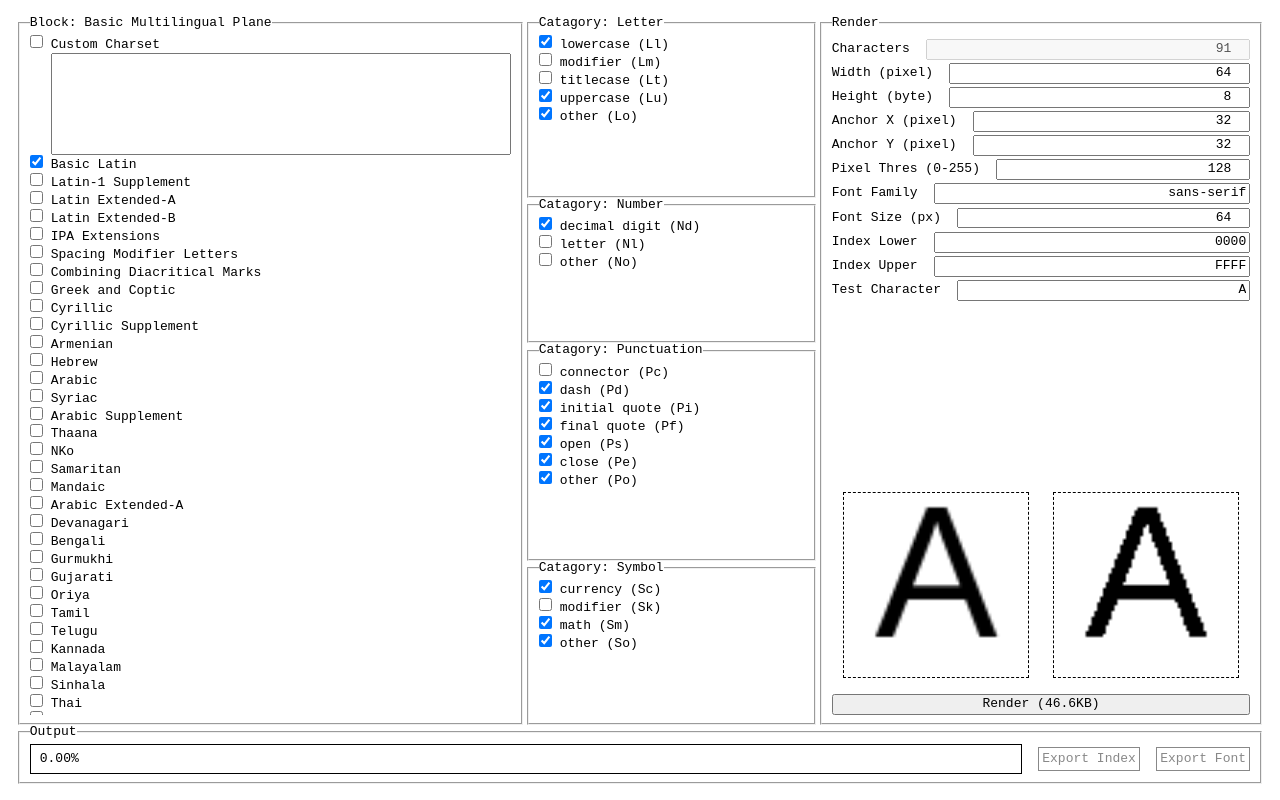
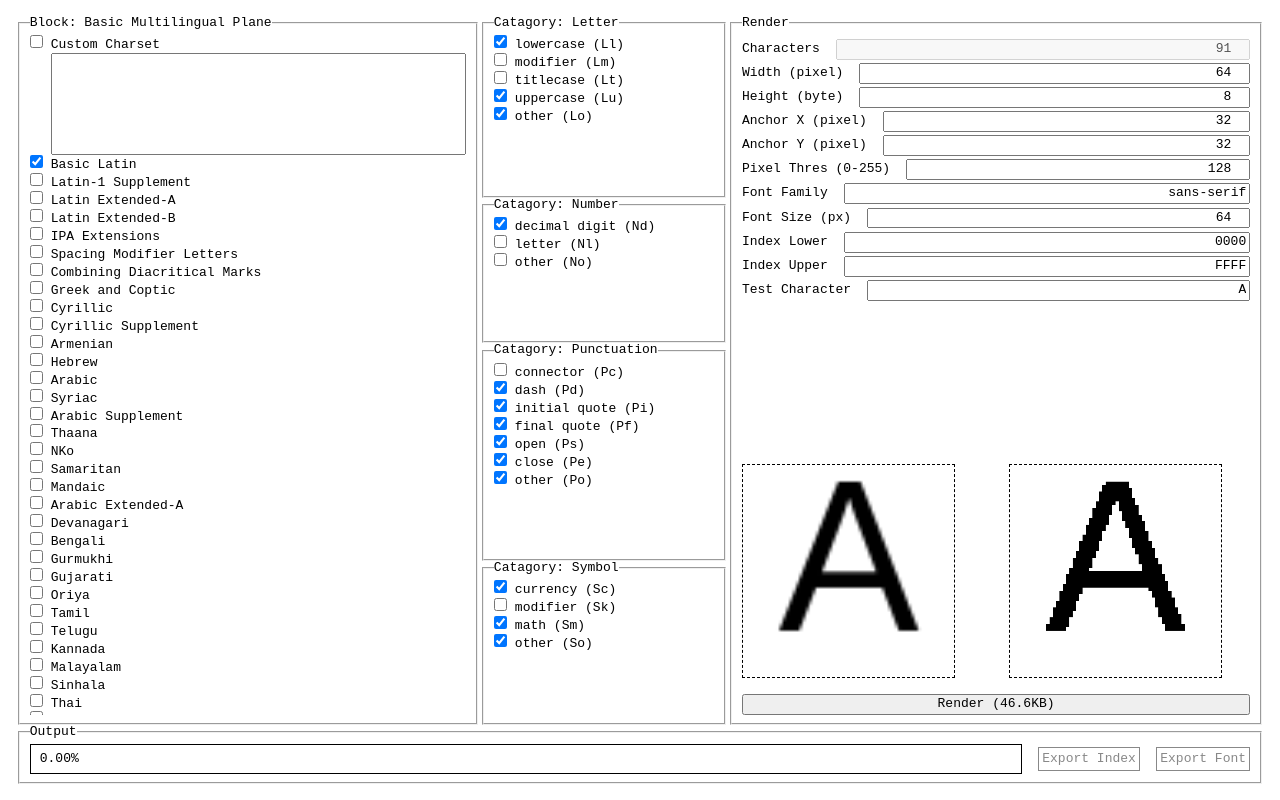
Before and after one commit to akiroz/monofont, a website built with Parcel: page src/index.html in a window 1280 px wide. Built offline with nearby package versions, Linux system fonts and the light colour scheme.

Commit message:
Disable antialiasing on threshold image

```diff
--- a/src/index.css
+++ b/src/index.css
@@ -38,7 +38,7 @@ input:invalid {
 /* Input Section ==================================== */
 
 section.catagory, fieldset.catagory, fieldset.block, section.block {
-    flex-grow: 1;
+    flex-grow: 2;
     display: flex;
     flex-direction: column;
 }
@@ -64,7 +64,7 @@ fieldset.catagory > label > input, section.block > label > input {
 
 
 section.block div.custom {
-    flex-grow: 1;
+    flex-grow: 2;
     display: flex;
     flex-direction: column;
 }
@@ -99,9 +99,10 @@ fieldset.render > label > input {
 }
 
 fieldset.render > section.preview {
+    width: 30rem;
     display: flex;
     flex-direction: row;
-    justify-content: space-around;
+    justify-content: space-between;
 }
 
 fieldset.render > section.preview > canvas {
--- a/src/index.js
+++ b/src/index.js
@@ -49,13 +49,6 @@ function generateInput(custom) {
     }
     document.querySelector('fieldset.render input.chars').value = input.length;
     renderPreview();
-}
-
-function ctxSetup(ctx, fontFamily, fontSize) {
-    ctx.font = `${fontSize}px ${fontFamily}`;
-    ctx.textAlign = 'center';
-    ctx.textBaseline = 'middle';
-    ctx.fillStyle = '#000';
 }
 
 function thresholdFilter({ width, height, data }, thres) {
@@ -116,13 +109,18 @@ async function render(preview) {
 
     const renderCanvas = document.querySelector('canvas.render');
     const thresCanvas = document.querySelector('canvas.thres');
-    renderCanvas.width = thresCanvas.width = width;
-    renderCanvas.height = thresCanvas.height = height * 8;
+    renderCanvas.width = width;
+    renderCanvas.height = height * 8;
+    thresCanvas.width = width * 10;
+    thresCanvas.height = height * 80;
 
     const renderCtx = renderCanvas.getContext('2d');
     const thresCtx = thresCanvas.getContext('2d');
-    ctxSetup(renderCtx, fontFamily, fontSize);
-    ctxSetup(thresCtx, fontFamily, fontSize);
+    renderCtx.font = `${fontSize}px ${fontFamily}`;
+    renderCtx.textAlign = 'center';
+    renderCtx.textBaseline = 'middle';
+    renderCtx.fillStyle = '#000';
+    thresCtx.imageSmoothingEnabled = false;
 
     indexOffset = parseInt(idxLower, 16);
     indexData = new Int32Array(parseInt(idxUpper, 16) - indexOffset);
@@ -150,7 +148,10 @@ async function render(preview) {
         lastT = t;
         const image = renderCtx.getImageData(0, 0, width, height * 8);
         thresholdFilter(image, onThres);
-        thresCtx.putImageData(image, 0, 0);
+        createImageBitmap(image).then(ib => {
+            thresCtx.clearRect(0, 0, width * 10, height * 80);
+            thresCtx.drawImage(ib, 0, 0, width * 10, height * 80);
+        });
         if(!preview) {
             const pc = (((i+1) / charList.length) * 100).toFixed(2);
             const avgFps = fps.length === 60 ? (fps.reduce((a,b) => a+b) / fps.length).toFixed(1) : null;
```
